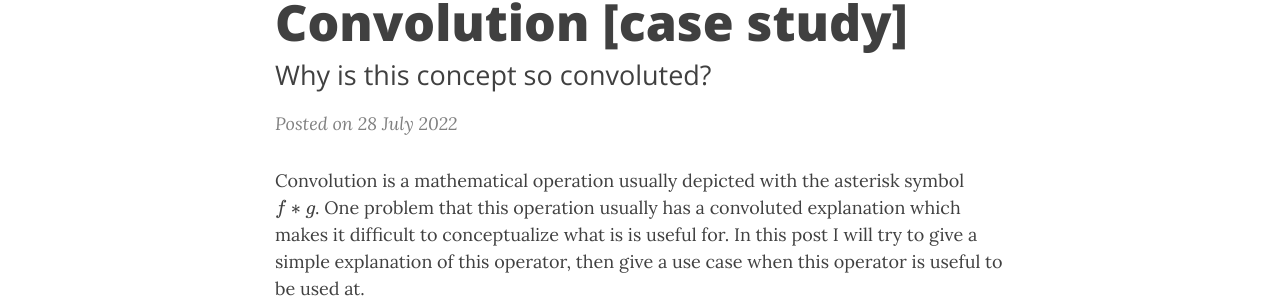
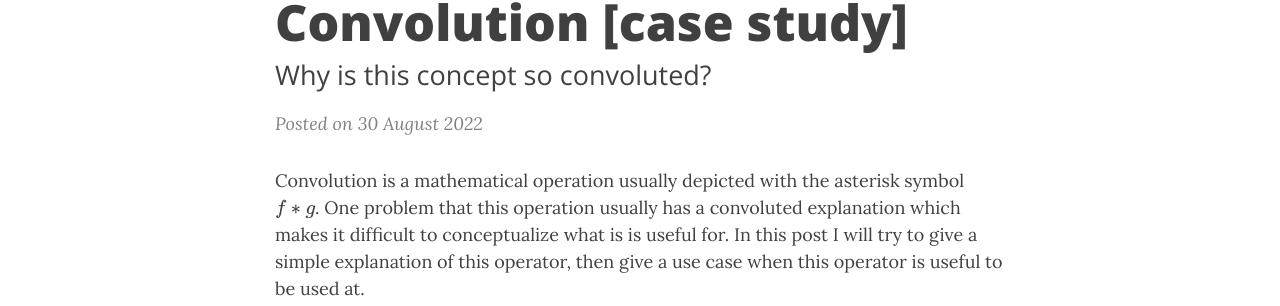
Before and after one commit to vjedulla/vjedulla.github.io, a Jekyll site: the page built from _posts/2022-07-30-test.md, in a window 1280 px wide and 900 px high. Shown: the part 135-441 px from the top of the window. Built offline with Jekyll 4.4.1, drawn with Linux system fonts in a browser that asks for light colours; nearby versions of some CDN libraries; comment, search, counter and statistics services are not loaded.

Commit message:
ready for another projecct

```diff
--- a/_posts/2022-07-12-case-study.md
+++ b/_posts/2022-07-30-test.md
@@ -2,7 +2,7 @@
 layout: post
 title: Convolution [case study]
 subtitle: Why is this concept so convoluted?
-date:   2022-07-28
+date:   2022-08-30
 tags: [case-study, math]
 ---
 
```
